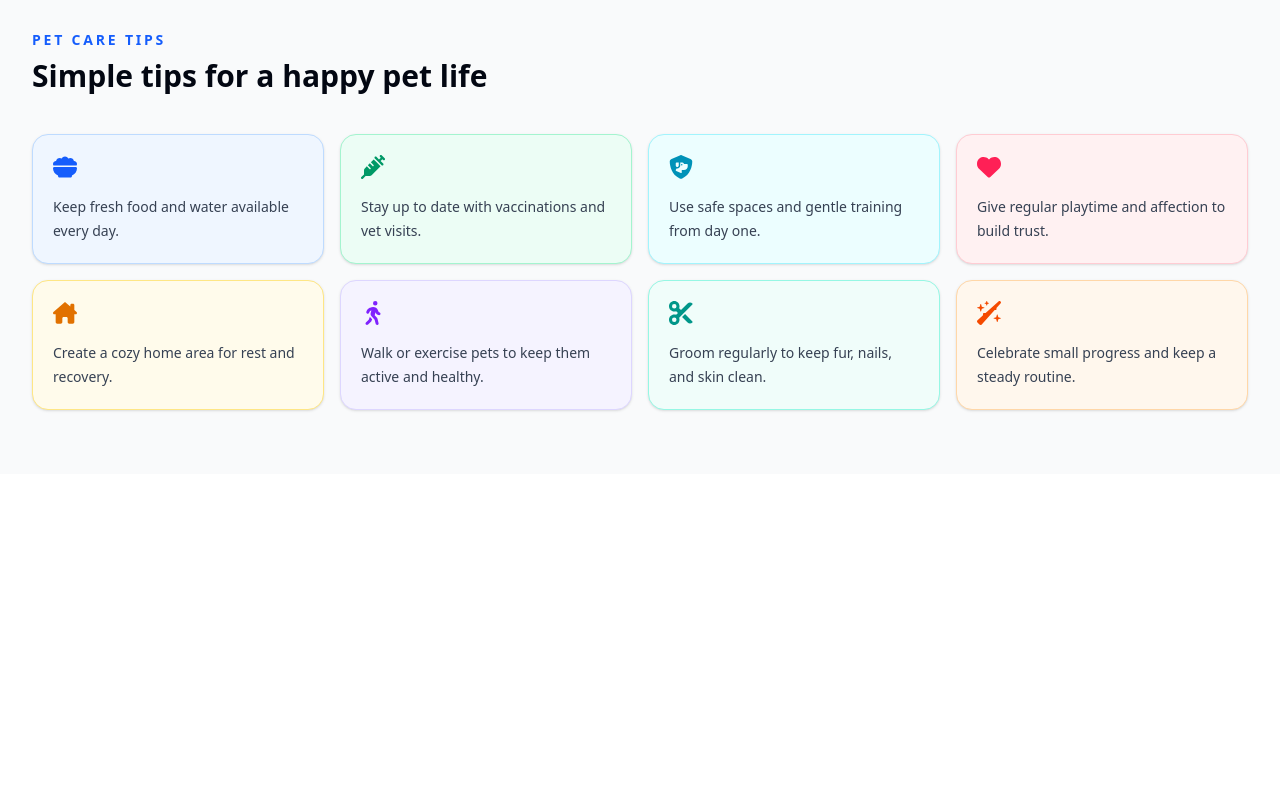
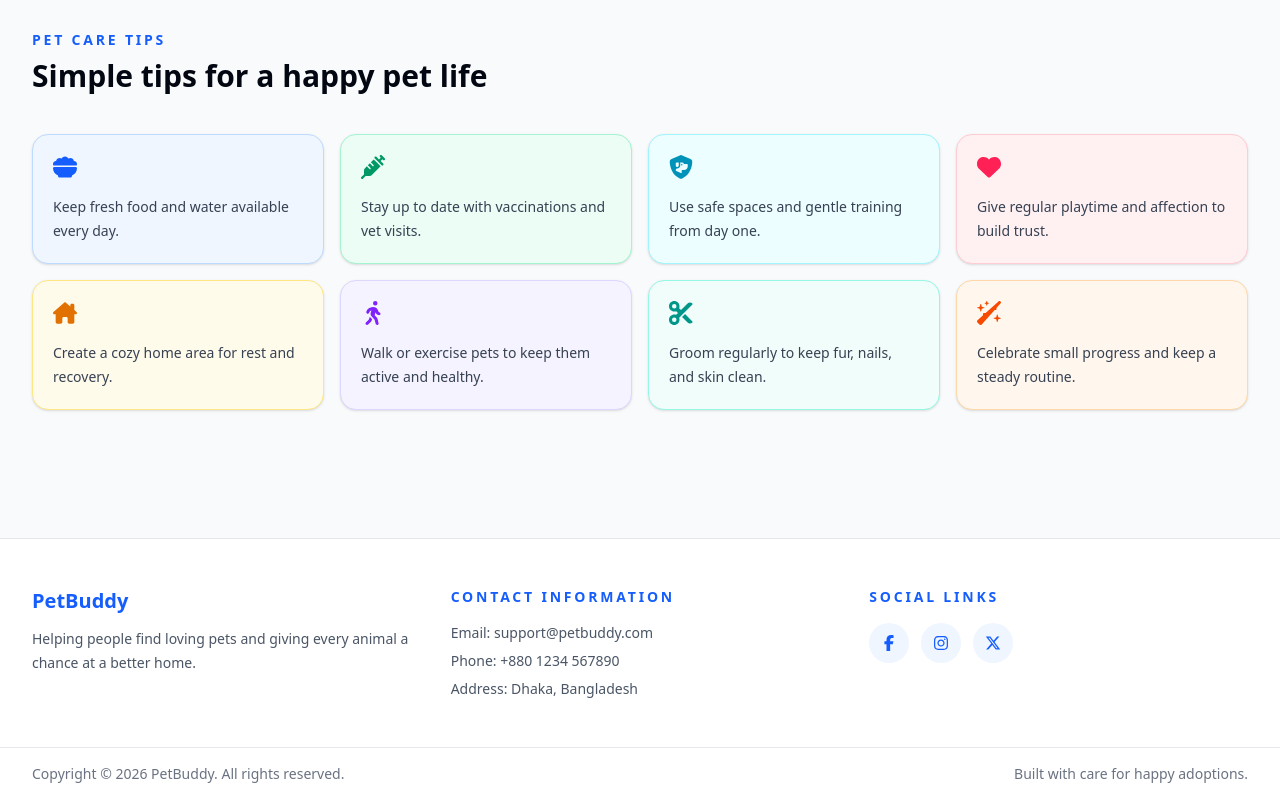
Before and after one commit to moziful/assignment-09, a Next.js app: page / in a window 1280 px wide. Shown: the part 3316-4116 px from the top of the page. Before the commit the page ends 3790 px from the top, so only its background shows below. Built offline with nearby package versions, Linux system fonts and the light colour scheme.

Commit message:
Added Footer

```diff
--- a/src/app/layout.js
+++ b/src/app/layout.js
@@ -1,6 +1,7 @@
 import { Geist, Geist_Mono } from "next/font/google";
 import "./globals.css";
 import Navbar from "@/components/Navbar";
+import Footer from "@/components/Footer";
 
 const geistSans = Geist({
   variable: "--font-geist-sans",
@@ -28,6 +29,7 @@ export default function RootLayout({ children }) {
         <main className="flex flex-1 flex-col">
           {children}
         </main>
+        <Footer />
       </body>
     </html>
   );
--- /dev/null
+++ b/src/components/Footer.jsx
@@ -0,0 +1,61 @@
+import Link from "next/link";
+import { FaFacebookF, FaInstagram, FaXTwitter } from "react-icons/fa6";
+
+const Footer = () => {
+  return (
+    <footer className="mt-16 border-t border-gray-200 bg-white">
+      <div className="mx-auto grid w-full max-w-7xl gap-10 px-4 py-12 sm:grid-cols-3 sm:px-6 lg:px-8">
+        <div>
+          <h2 className="text-xl font-bold text-blue-600">PetBuddy</h2>
+          <p className="mt-3 max-w-sm text-sm leading-6 text-gray-600">
+            Helping people find loving pets and giving every animal a chance at
+            a better home.
+          </p>
+        </div>
+        <div>
+          <h3 className="text-sm font-semibold uppercase tracking-[0.2em] text-blue-600">
+            Contact Information
+          </h3>
+          <div className="mt-4 space-y-2 text-sm text-gray-600">
+            <p>Email: support@petbuddy.com</p>
+            <p>Phone: +880 1234 567890</p>
+            <p>Address: Dhaka, Bangladesh</p>
+          </div>
+        </div>
+        <div>
+          <h3 className="text-sm font-semibold uppercase tracking-[0.2em] text-blue-600">
+            Social Links
+          </h3>
+          <div className="mt-4 flex items-center gap-3">
+            <Link
+              href="https://facebook.com"
+              className="flex h-10 w-10 items-center justify-center rounded-full bg-blue-50 text-blue-600 transition hover:bg-blue-100"
+            >
+              <FaFacebookF />
+            </Link>
+            <Link
+              href="https://instagram.com"
+              className="flex h-10 w-10 items-center justify-center rounded-full bg-blue-50 text-blue-600 transition hover:bg-blue-100"
+            >
+              <FaInstagram />
+            </Link>
+            <Link
+              href="https://x.com"
+              className="flex h-10 w-10 items-center justify-center rounded-full bg-blue-50 text-blue-600 transition hover:bg-blue-100"
+            >
+              <FaXTwitter />
+            </Link>
+          </div>
+        </div>
+      </div>
+      <div className="border-t border-gray-200">
+        <div className="mx-auto flex w-full max-w-7xl flex-col gap-2 px-4 py-4 text-sm text-gray-500 sm:flex-row sm:items-center sm:justify-between sm:px-6 lg:px-8">
+          <p>Copyright © 2026 PetBuddy. All rights reserved.</p>
+          <p>Built with care for happy adoptions.</p>
+        </div>
+      </div>
+    </footer>
+  );
+};
+
+export default Footer;
```
